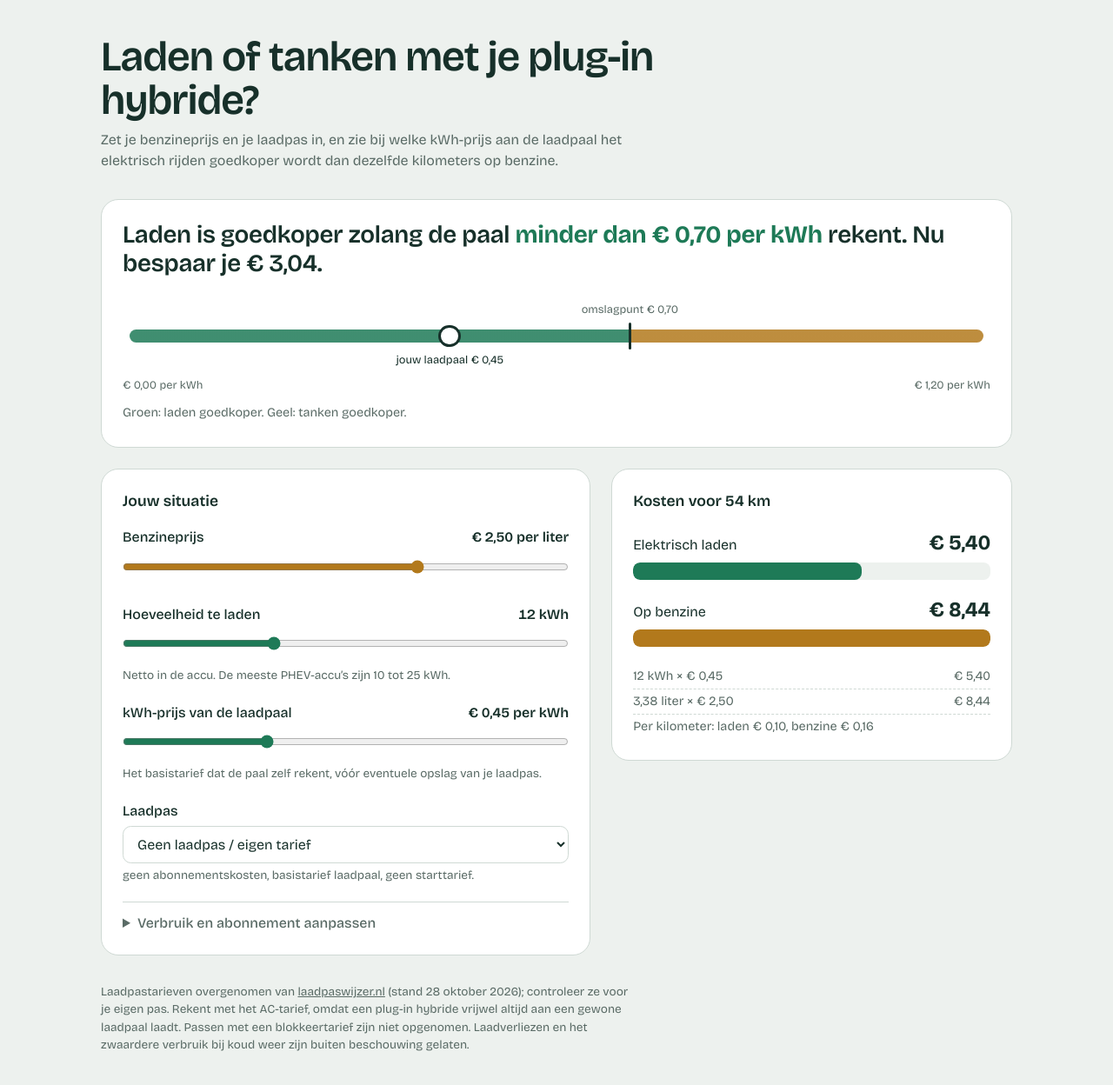
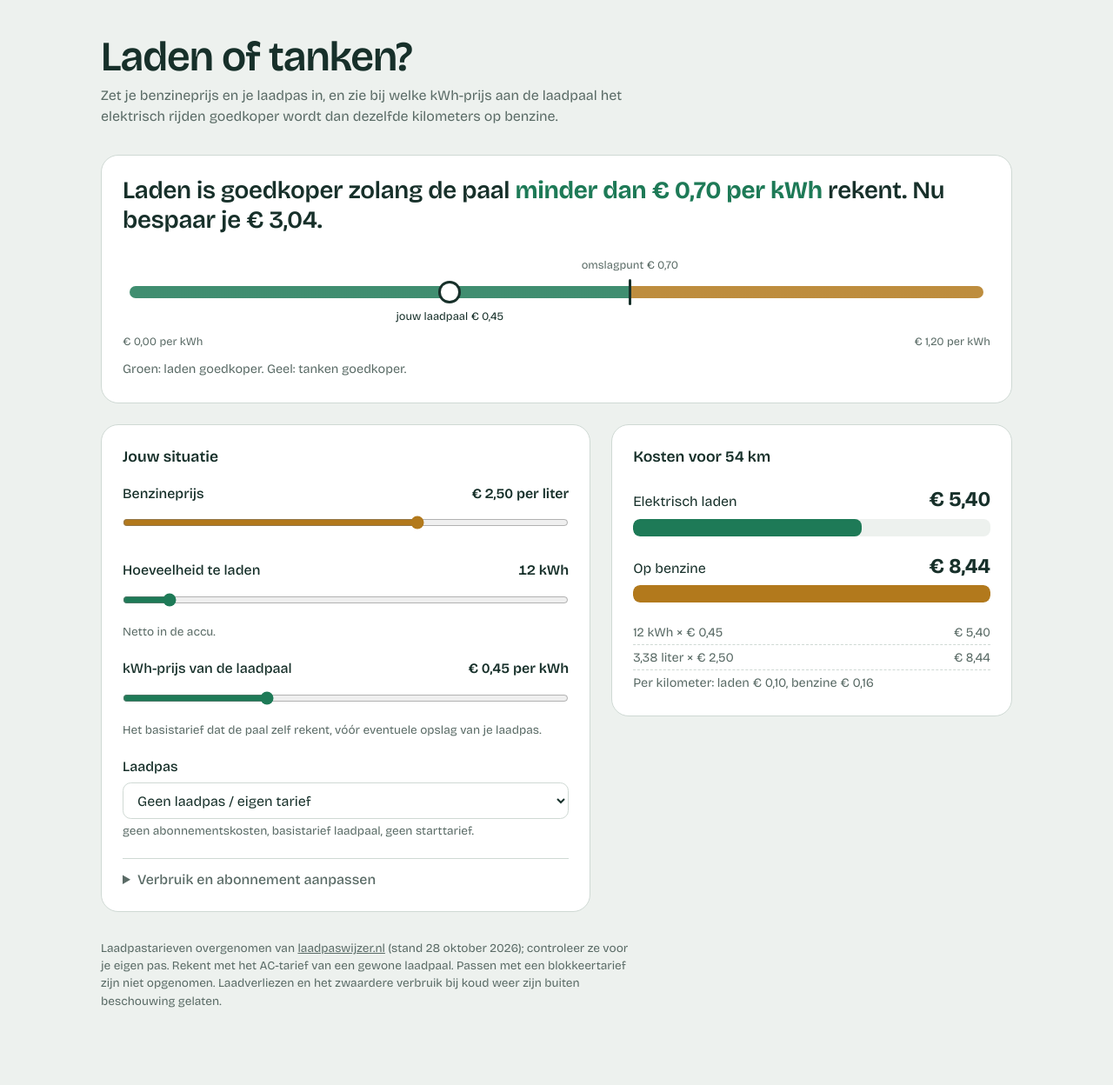
Before and after one commit to lafeber/lafeber.github.io, a website: page laden-of-tanken.html in a window 1280 px wide. Shown: the whole page at 87% size. Drawn offline with nearby package versions, Linux system fonts and the light colour scheme.

Commit message:
no plug-in

```diff
--- a/laden-of-tanken.html
+++ b/laden-of-tanken.html
@@ -3,7 +3,7 @@
 <head>
 <meta charset="utf-8">
 <meta name="viewport" content="width=device-width, initial-scale=1, viewport-fit=cover">
-<title>Laden of tanken? Omslagpunt voor je plug-in hybride</title>
+<title>Laden of tanken? Vind het omslagpunt</title>
 <link rel="preconnect" href="https://fonts.googleapis.com">
 <link rel="preconnect" href="https://fonts.gstatic.com" crossorigin>
 <link href="https://fonts.googleapis.com/css2?family=Bricolage+Grotesque:opsz,wght@12..96,300..800&display=swap" rel="stylesheet">
@@ -166,7 +166,7 @@
 </head>
 <body>
 <main>
-  <h1>Laden of tanken met je plug-in hybride?</h1>
+  <h1>Laden of tanken?</h1>
   <p class="lede">Zet je benzineprijs en je laadpas in, en zie bij welke kWh-prijs aan de laadpaal het elektrisch rijden goedkoper wordt dan dezelfde kilometers op benzine.</p>
 
   <section class="verdict" aria-live="polite">
@@ -191,8 +191,8 @@
 
       <div class="field">
         <div class="field-head"><label for="kwh">Hoeveelheid te laden</label><output id="kwhOut"></output></div>
-        <input type="range" id="kwh" min="3" max="30" step="0.5" value="12">
-        <p class="hint">Netto in de accu. De meeste PHEV-accu’s zijn 10 tot 25 kWh.</p>
+        <input type="range" id="kwh" min="3" max="100" step="0.5" value="12">
+        <p class="hint">Netto in de accu.</p>
       </div>
 
       <div class="field">
@@ -243,7 +243,7 @@
     </section>
   </div>
 
-  <p class="foot">Laadpastarieven overgenomen van <a href="https://laadpaswijzer.nl/laadpas-vergelijken/" target="_blank" rel="noopener">laadpaswijzer.nl</a> (stand 28 oktober 2026); controleer ze voor je eigen pas. Rekent met het AC-tarief, omdat een plug-in hybride vrijwel altijd aan een gewone laadpaal laadt. Passen met een blokkeertarief zijn niet opgenomen. Laadverliezen en het zwaardere verbruik bij koud weer zijn buiten beschouwing gelaten.</p>
+  <p class="foot">Laadpastarieven overgenomen van <a href="https://laadpaswijzer.nl/laadpas-vergelijken/" target="_blank" rel="noopener">laadpaswijzer.nl</a> (stand 28 oktober 2026); controleer ze voor je eigen pas. Rekent met het AC-tarief van een gewone laadpaal. Passen met een blokkeertarief zijn niet opgenomen. Laadverliezen en het zwaardere verbruik bij koud weer zijn buiten beschouwing gelaten.</p>
 </main>
 
 <script>
```
